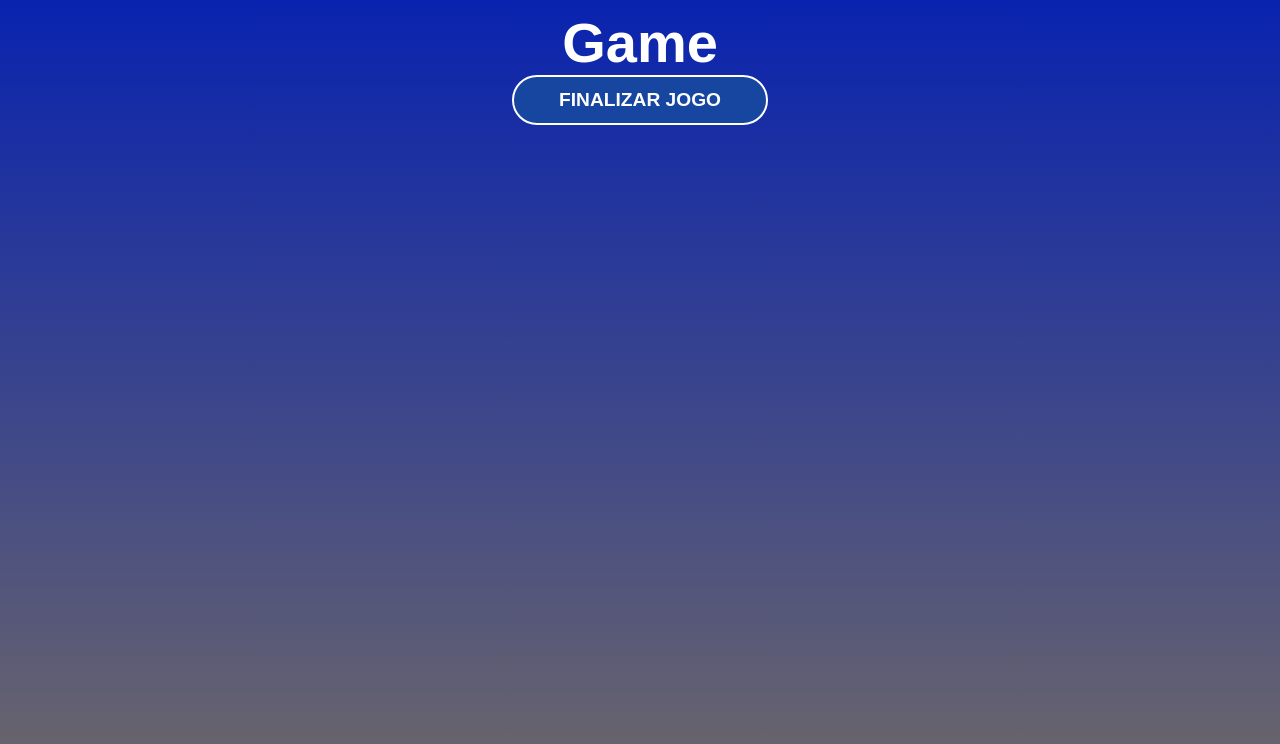
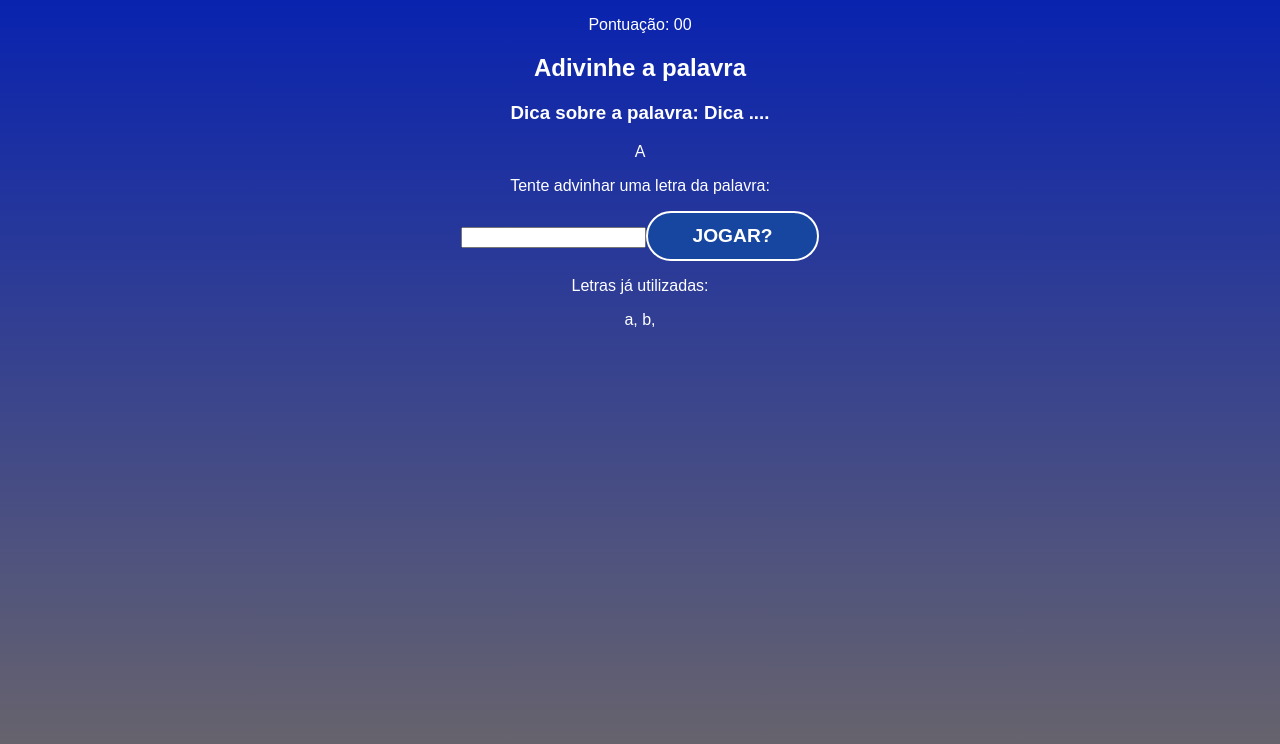
Before and after one commit to VictorLapaDev/React-Course-Matheus-Battiti, a React (Vite) app in the folder 6-Project1/Guess-the-word/: page / in a window 1280 px wide. Both pictures are taken after a click on the button "COMECE A JOGAR". Shown: the top 744 px of the page. Built offline with nearby package versions, Linux system fonts and the light colour scheme.

Commit message:
feat: criando game component

```diff
--- a/6-Project1/Guess-the-word/src/App.tsx
+++ b/6-Project1/Guess-the-word/src/App.tsx
@@ -42,6 +42,8 @@ function App() {
   }
 
 
+
+
   //Start the game
   const startGame = () => {
 
@@ -56,8 +58,11 @@ function App() {
     setPickedCategory(category);
     setLetters(letters);
 
+    //Change the stage of game
     setGameStage(stages[1].name)
   }
+
+
 
   //Processa a letra que é inserida
   const verifyLetter = () => {
--- a/6-Project1/Guess-the-word/src/components/Game/Game.tsx
+++ b/6-Project1/Guess-the-word/src/components/Game/Game.tsx
@@ -6,9 +6,38 @@ interface props{
 
 const Game = ({myFunction}: props) => {
   return (
-    <div>
-      <h1>Game</h1>
-        <button onClick={myFunction}>Finalizar jogo</button>
+    <div className='game'>
+
+      <p className="points">
+        <span>Pontuação: 00</span>
+      </p>
+
+      <h2>Adivinhe a palavra</h2>
+
+      <h3 className="tip">
+        Dica sobre a palavra: <span>Dica ....</span>
+      </h3>
+
+      <div className="wordContainer">
+        <span className='letter'>A</span>
+        <span className="blankSquare"></span>
+      </div>
+
+      <div className="letterContainer">
+        <p>Tente advinhar uma letra da palavra: </p>
+        <form >
+          <input type="text" name='letter' maxLength={1} required />
+          <button>Jogar?</button>
+        </form>
+      </div>
+
+      <div className="wrongLettersContainer">
+        <p>Letras já utilizadas:</p>
+        <span>a, </span>
+        <span>b, </span>
+      </div>
+
+      {/* <button onClick={myFunction}>Finalizar jogo</button> */}
     </div>
   )
 }
--- a/6-Project1/Guess-the-word/src/index.css
+++ b/6-Project1/Guess-the-word/src/index.css
@@ -1,13 +1,11 @@
-*{
-    margin: auto;
-    padding: 0;
-}
 
 html, body{
     height: 100%;
 }
 
 body{
+    margin: auto;
+    padding: 0;
     font-family:  Haettenschweiler, 'Arial Narrow Bold', sans-serif;
     background: linear-gradient(180deg, rgba(9, 35, 175, 1) 0%, rgb(110, 104, 104) 100%);
     color: #fff;
```
